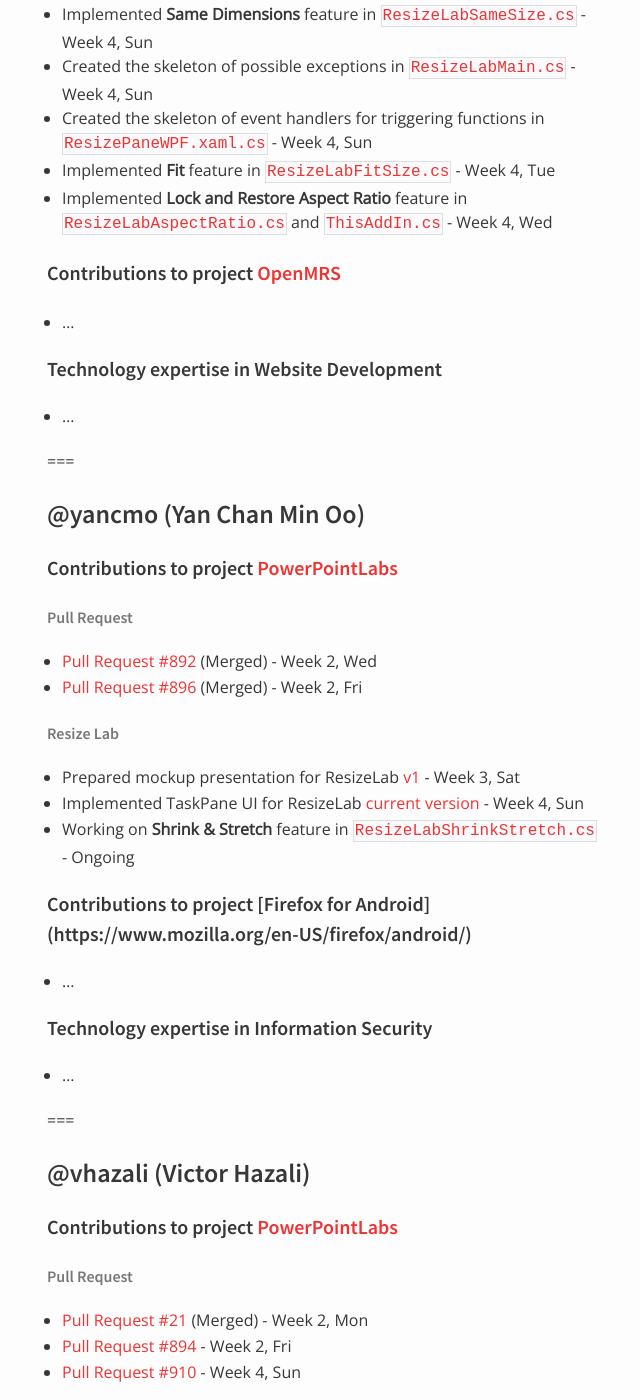
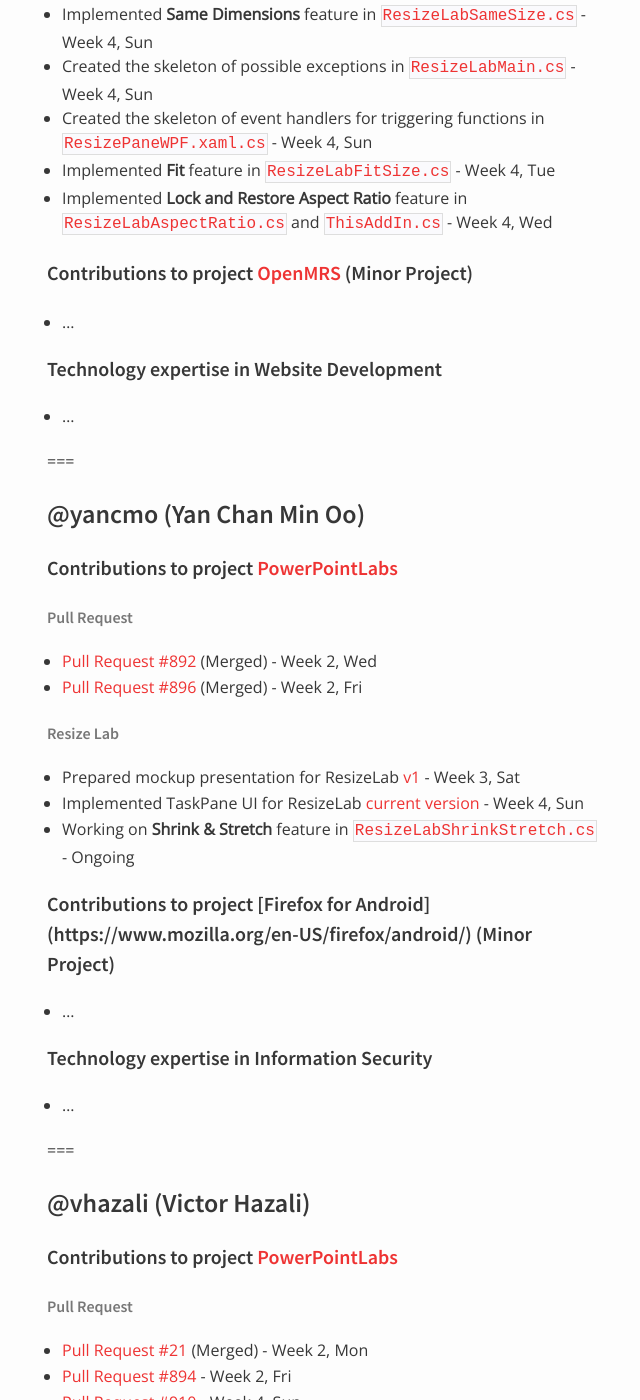
Before and after one commit to nus-oss/cs3281-AY1516S2-website, a Jekyll site: the page built from teams/powerpointlabs.md, in a window 1280 px wide and 1400 px high, scrolled down 3380 px. Shown: the whole window, without its empty margins (323-963 px from the left). Built offline with Jekyll 4.4.1, drawn with Linux system fonts in a browser that asks for light colours; some of the changed text lies outside the part shown.

Commit message:
Added Minor Project tags

```diff
--- a/teams/powerpointlabs.md
+++ b/teams/powerpointlabs.md
@@ -85,7 +85,7 @@
 * Implemented **Snap Vertical and Snap Horizontal** feature in [`PositionsLabMain.cs`](https://github.com/nus-fboa2016-PL/PowerPointLabs/blob/35cdaaf281e1373ac7c10f840fe37d97f28d6b7d/PowerPointLabs/PowerPointLabs/PositionsLab/PositionsLabMain.cs) - Week 4, Sun
 * Implemented **Swap** and **Adjoin (Left, Right)** feature in [`PositionsLabMain.cs`](https://github.com/nus-fboa2016-PL/PowerPointLabs/blob/35cdaaf281e1373ac7c10f840fe37d97f28d6b7d/PowerPointLabs/PowerPointLabs/PositionsLab/PositionsLabMain.cs) - Week 4, Wed
 
-#### Contributions to project [Brackets](http://brackets.io/)
+#### Contributions to project [Brackets](http://brackets.io/) (Minor Project)
  * ...
 
 #### Technology expertise in Web Development
@@ -113,7 +113,7 @@
 * Implemented **Fit** feature in [`ResizeLabFitSize.cs`](https://github.com/nus-fboa2016-PL/PowerPointLabs/blob/547172b4d74e05a6fad4d2ab72ccb0b20317303f/PowerPointLabs/PowerPointLabs/ResizeLab/ResizeLabFitSize.cs) - Week 4, Tue
 * Implemented **Lock and Restore Aspect Ratio** feature in [`ResizeLabAspectRatio.cs`](https://github.com/nus-fboa2016-PL/PowerPointLabs/blob/d461f3429149ab29b9670bf711fdf2e4c4a766d4/PowerPointLabs/PowerPointLabs/ResizeLab/ResizeLabAspectRatio.cs) and [`ThisAddIn.cs`](https://github.com/nus-fboa2016-PL/PowerPointLabs/blob/bb0aae956a344c7e4c5084967367e4d708c157a0/PowerPointLabs/PowerPointLabs/ThisAddIn.cs) - Week 4, Wed
 
-#### Contributions to project [OpenMRS](http://openmrs.org/)
+#### Contributions to project [OpenMRS](http://openmrs.org/) (Minor Project)
  * ...
 
 #### Technology expertise in Website Development
@@ -133,7 +133,7 @@
 * Implemented TaskPane UI for ResizeLab [current version](https://dl.dropboxusercontent.com/u/7610216/ResizeLabUIv1.PNG) - Week 4, Sun
 * Working on **Shrink & Stretch** feature in [`ResizeLabShrinkStretch.cs`](https://github.com/nus-fboa2016-PL/PowerPointLabs/blob/a5359541d70ce055621ceb8edb6823798d5039cb/PowerPointLabs/PowerPointLabs/ResizeLab/ResizeLabShrinkStretch.cs) - Ongoing
 
-#### Contributions to project [Firefox for Android] (https://www.mozilla.org/en-US/firefox/android/)
+#### Contributions to project [Firefox for Android] (https://www.mozilla.org/en-US/firefox/android/) (Minor Project)
 
  * ...
 
@@ -155,7 +155,7 @@
 * Implemented TaskPane UI w/ Metro Design for PositionsLab - Week 4, Sun
 * Implemented **Align (Left, Right, Top, Bottom, Middle, Center)** feature in [`PositionsLabMain.cs`](https://github.com/nus-fboa2016-PL/PowerPointLabs/blob/35cdaaf281e1373ac7c10f840fe37d97f28d6b7d/PowerPointLabs/PowerPointLabs/PositionsLab/PositionsLabMain.cs) - Week 4, Wed
 
-#### Contributions to project [Swift](http://www.apple.com/swift/)
+#### Contributions to project [Swift](http://www.apple.com/swift/) (Minor Project)
  * ...
 
 #### Contributions to [CS2103 website](http://www.comp.nus.edu.sg/~cs2103/AY1516S2/)
```
